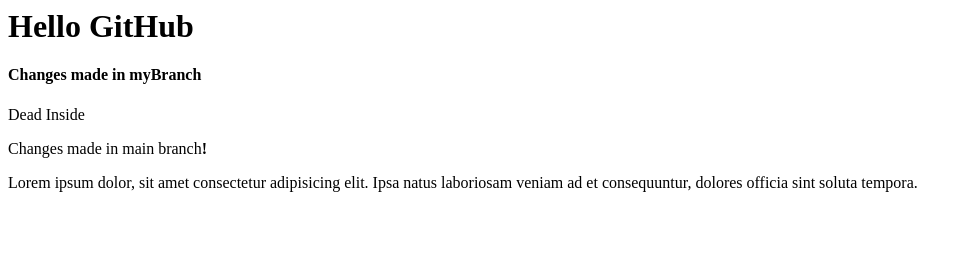
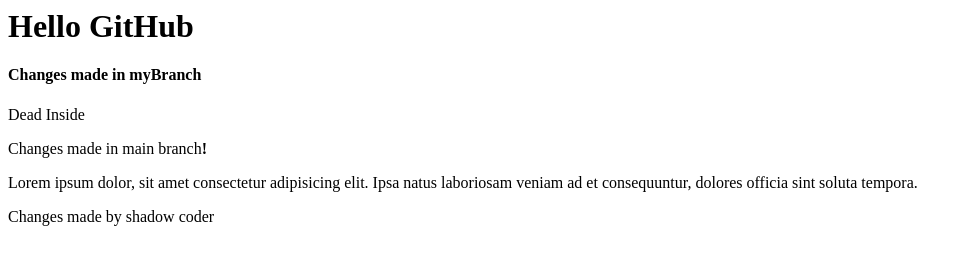
Before and after one commit to YajneshKumar2004/Practice-Collaboration, a plain HTML site: page index.html in a window 1280 px wide. Shown: the whole page, without its empty margins (0-972 px from the left). Drawn offline with Linux system fonts and the light colour scheme.

Commit message:
Update index.html

```diff
--- a/index.html
+++ b/index.html
@@ -8,5 +8,6 @@
     <p>Dead Inside</p>
     <p>Changes made in main branch<b>!</b></p>
     <p>Lorem ipsum dolor, sit amet consectetur adipisicing elit. Ipsa natus laboriosam veniam ad et consequuntur, dolores officia sint soluta tempora.</p>
+    <p>Changes made by shadow coder</p>
   </body>
 </html>
```
